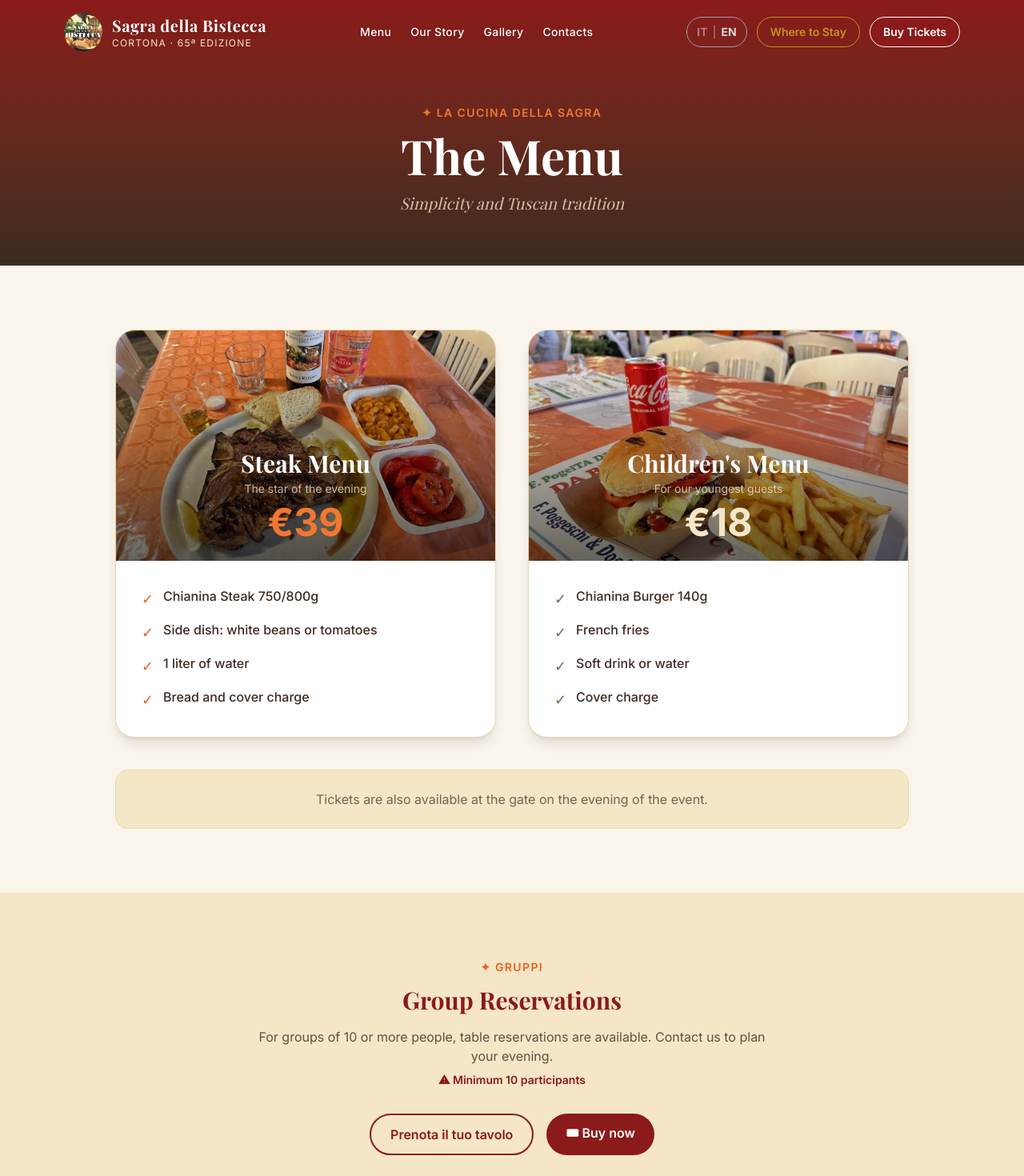
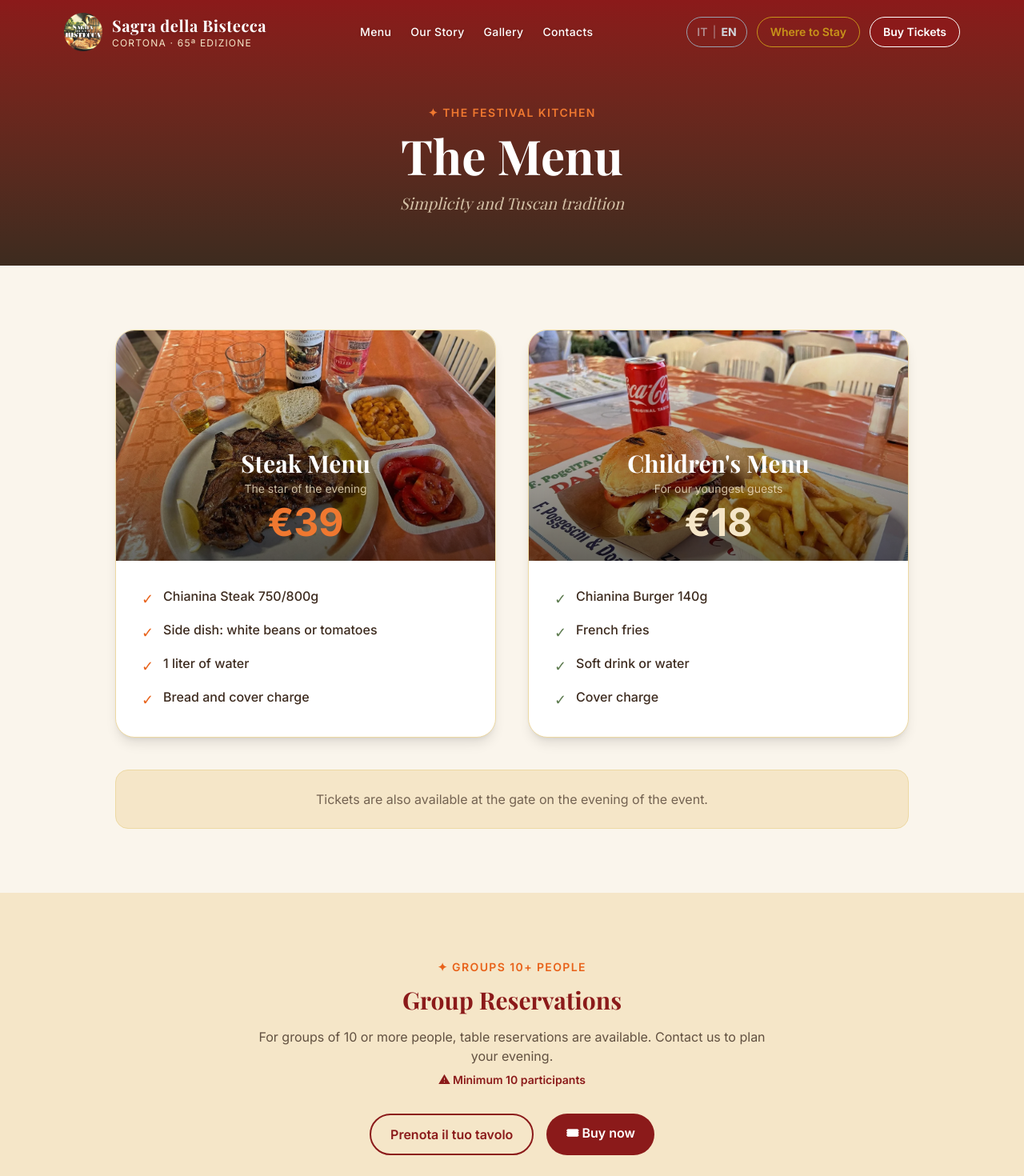
Before and after one commit to KometeCloud/sagra-bistecca-cortona, a Next.js app: page /en/menu in a window 1280 px wide. Shown: the top 1470 px of the page at 80% size. Built offline with nearby package versions, Linux system fonts and the light colour scheme; a web font is replaced by a local one.

Commit message:
fix: traduzione badge hardcoded in menu, galleria e contatti

```diff
--- a/app/[locale]/contacts/page.tsx
+++ b/app/[locale]/contacts/page.tsx
@@ -74,7 +74,7 @@ export default function ContactsPage() {
         <div className="max-w-2xl mx-auto px-4">
           <div className="text-center mb-10">
             <span className="text-[var(--color-fuoco)] text-sm font-semibold uppercase tracking-widest">
-              ✦ Gruppi 10+ persone
+              {t('groupsBadge')}
             </span>
             <h2 className="font-display text-3xl font-bold text-[var(--color-chianti)] mt-3 mb-2">
               {t('groupsTitle')}
--- a/app/[locale]/gallery/page.tsx
+++ b/app/[locale]/gallery/page.tsx
@@ -10,7 +10,7 @@ export default function GalleryPage() {
       <section className="pt-32 pb-16 bg-gradient-to-b from-[var(--color-chianti)] to-[var(--color-terra)] text-white text-center">
         <div className="max-w-3xl mx-auto px-4">
           <span className="text-[var(--color-fuoco-light)] text-sm font-semibold uppercase tracking-widest">
-            ✦ Foto e video
+            {t('photoBadge')}
           </span>
           <h1 className="font-display text-5xl md:text-6xl font-bold mt-3 mb-4">
             {t('title')}
--- a/app/[locale]/menu/page.tsx
+++ b/app/[locale]/menu/page.tsx
@@ -14,7 +14,7 @@ export default function MenuPage() {
       <section className="pt-32 pb-16 bg-gradient-to-b from-[var(--color-chianti)] to-[var(--color-terra)] text-white text-center">
         <div className="max-w-3xl mx-auto px-4">
           <span className="text-[var(--color-fuoco-light)] text-sm font-semibold uppercase tracking-widest">
-            ✦ La cucina della sagra
+            {t('kitchenBadge')}
           </span>
           <h1 className="font-display text-5xl md:text-6xl font-bold mt-3 mb-4">
             {t('title')}
@@ -99,7 +99,7 @@ export default function MenuPage() {
       <section className="py-20 bg-[var(--color-crema)]">
         <div className="max-w-2xl mx-auto px-4 text-center">
           <span className="text-[var(--color-fuoco)] text-sm font-semibold uppercase tracking-widest">
-            ✦ Gruppi
+            {t('groupsBadge')}
           </span>
           <h2 className="font-display text-3xl font-bold text-[var(--color-chianti)] mt-3 mb-4">
             {t('groupsTitle')}
--- a/messages/en.json
+++ b/messages/en.json
@@ -72,6 +72,8 @@
       "Soft drink or water",
       "Cover charge"
     ],
+    "kitchenBadge": "✦ The festival kitchen",
+    "groupsBadge": "✦ Groups 10+ people",
     "groupsTitle": "Group Reservations",
     "groupsText": "For groups of 10 or more people, table reservations are available. Contact us to plan your evening.",
     "groupsNote": "Minimum 10 participants",
@@ -94,6 +96,7 @@
   "gallery": {
     "title": "Gallery",
     "subtitle": "The magic of the festival",
+    "photoBadge": "✦ Photos & videos",
     "instagramTitle": "Follow Us on Instagram",
     "instagramText": "Discover photos and videos from the event",
     "instagramHandle": "@sagrabisteccacortona"
@@ -128,6 +131,7 @@
     "emailAddress": "info@sagradellabistecca.com",
     "location": "Location",
     "locationAddress": "Giardini del Parterre, Cortona (AR)",
+    "groupsBadge": "✦ Groups 10+ people",
     "groupsTitle": "Group Reservation",
     "groupsSubtitle": "For groups of 10 or more people",
     "form": {
--- a/messages/it.json
+++ b/messages/it.json
@@ -72,6 +72,8 @@
       "Bibita analcolica o acqua",
       "Coperto"
     ],
+    "kitchenBadge": "✦ La cucina della sagra",
+    "groupsBadge": "✦ Gruppi 10+ persone",
     "groupsTitle": "Prenotazioni Gruppi",
     "groupsText": "Per gruppi di 10 o più persone è possibile prenotare un tavolo. Contattaci per organizzare la tua serata.",
     "groupsNote": "Minimo 10 partecipanti",
@@ -94,6 +96,7 @@
   "gallery": {
     "title": "Galleria",
     "subtitle": "Le emozioni della sagra",
+    "photoBadge": "✦ Foto e video",
     "instagramTitle": "Seguici su Instagram",
     "instagramText": "Scopri le foto e i video dell'evento",
     "instagramHandle": "@sagrabisteccacortona"
@@ -128,6 +131,7 @@
     "emailAddress": "info@sagradellabistecca.com",
     "location": "Location",
     "locationAddress": "Giardini del Parterre, Cortona (AR)",
+    "groupsBadge": "✦ Gruppi 10+ persone",
     "groupsTitle": "Prenotazione Gruppi",
     "groupsSubtitle": "Per gruppi di 10 o più persone",
     "form": {
```
